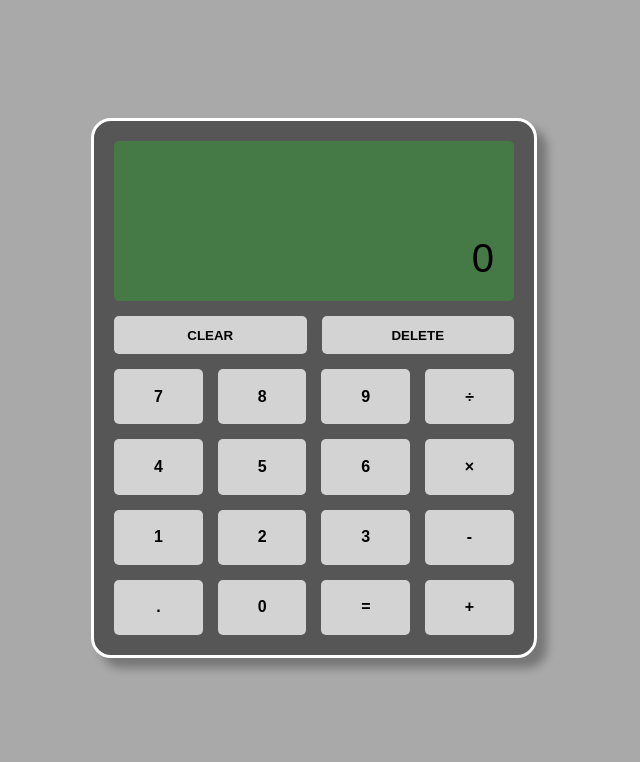
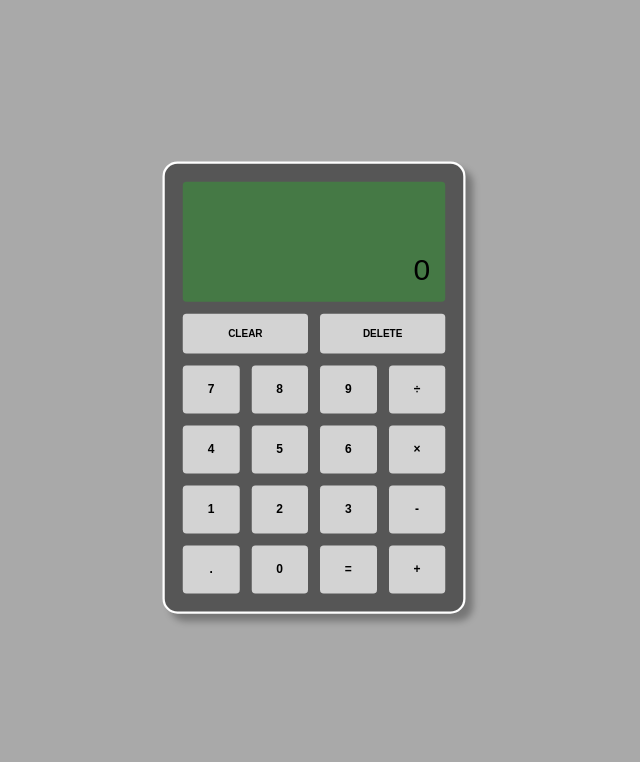
Before and after one commit to victorxph/odin-calculator, a plain HTML site: page index.html in a window 1280 px wide. Shown: the top 762 px of the page, without its empty margins (326-966 px from the left). Drawn offline with Linux system fonts and the light colour scheme.

Commit message:
Change the container scale and some display properties

```diff
--- a/style.css
+++ b/style.css
@@ -15,22 +15,24 @@ div.container {
     background-color: rgb(86, 86, 86);
     display: flex;
     flex-direction: column;
-    /* justify-content: ; */
-    gap: 15px;
-    padding: 20px;
-    max-width: 400px;
-    height: 65%;
-    min-height: 400px;
+    flex: 0 0 auto;
+    transform: scale(0.75);
+    gap: 1em;
+    padding: 1.5em;
+    max-width: 45%;
+    min-width: 350px;
+    min-height: 32.5%;
+    /* min-height: 400px; */
     border: 3px solid white;
     border-radius: 20px;
-    /* box-shadow: 0 0 1rem lightgray; */
+    box-shadow: 10px 10px 10px rgba(0, 0, 0, 0.3);
 
-    box-shadow: 10px 10px 10px rgba(0, 0, 0, 0.3);
 }
 
 div.screen {
 
     display: flex;
+    flex: 1 1 auto;
     width: 100%;
     min-height: 10em;
     border-radius: 5px;
@@ -73,7 +75,7 @@ div.utilBtn {
     width: 100%;
     height: 10%;
     justify-content: space-between;
-    gap: 15px;
+    gap: 1em;
 
 }
 
@@ -88,15 +90,20 @@ div.btnContainer {
 
     width: 100%;
     height: 70%;
-    display: flex;
+    display: grid;
+    grid-template-columns: repeat(4, 1fr);
+    border-radius: 5px;
+    gap: 1em;
+    /*
     flex-wrap: wrap;
-    border-radius: 5px;
-    gap: 15px;
 
+    */
 }
 
 button {
 
+    min-width: 50px;
+    min-height: 4em;
     cursor: pointer;
     border: none;
     background-color: lightgray;
@@ -112,7 +119,7 @@ button:hover {
 
 button.mainBtn {
 
-    width: 22.18%;
+    max-width: 100px;
     margin: 0px;
     font-weight: bold;
     font-size: 100%;
```
